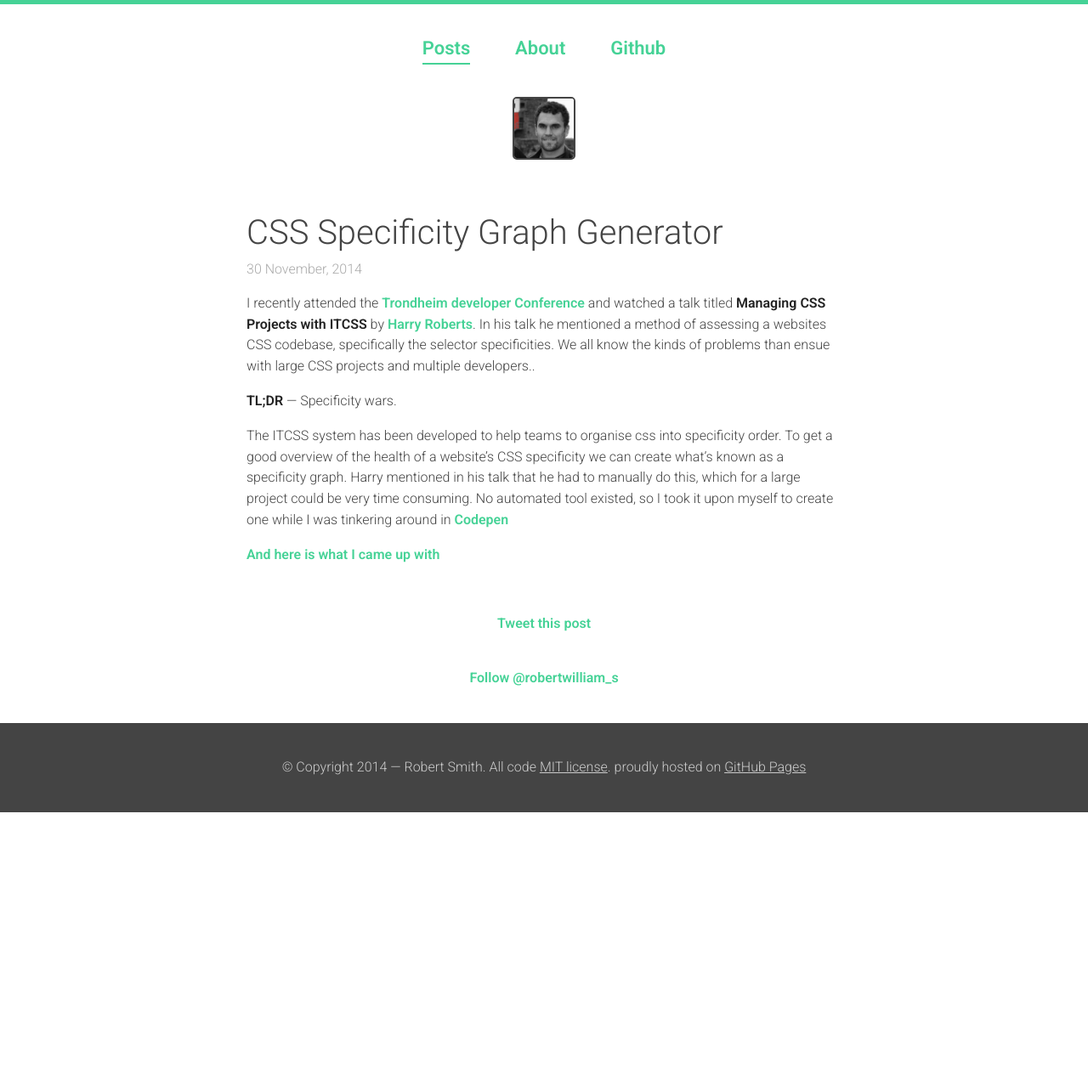
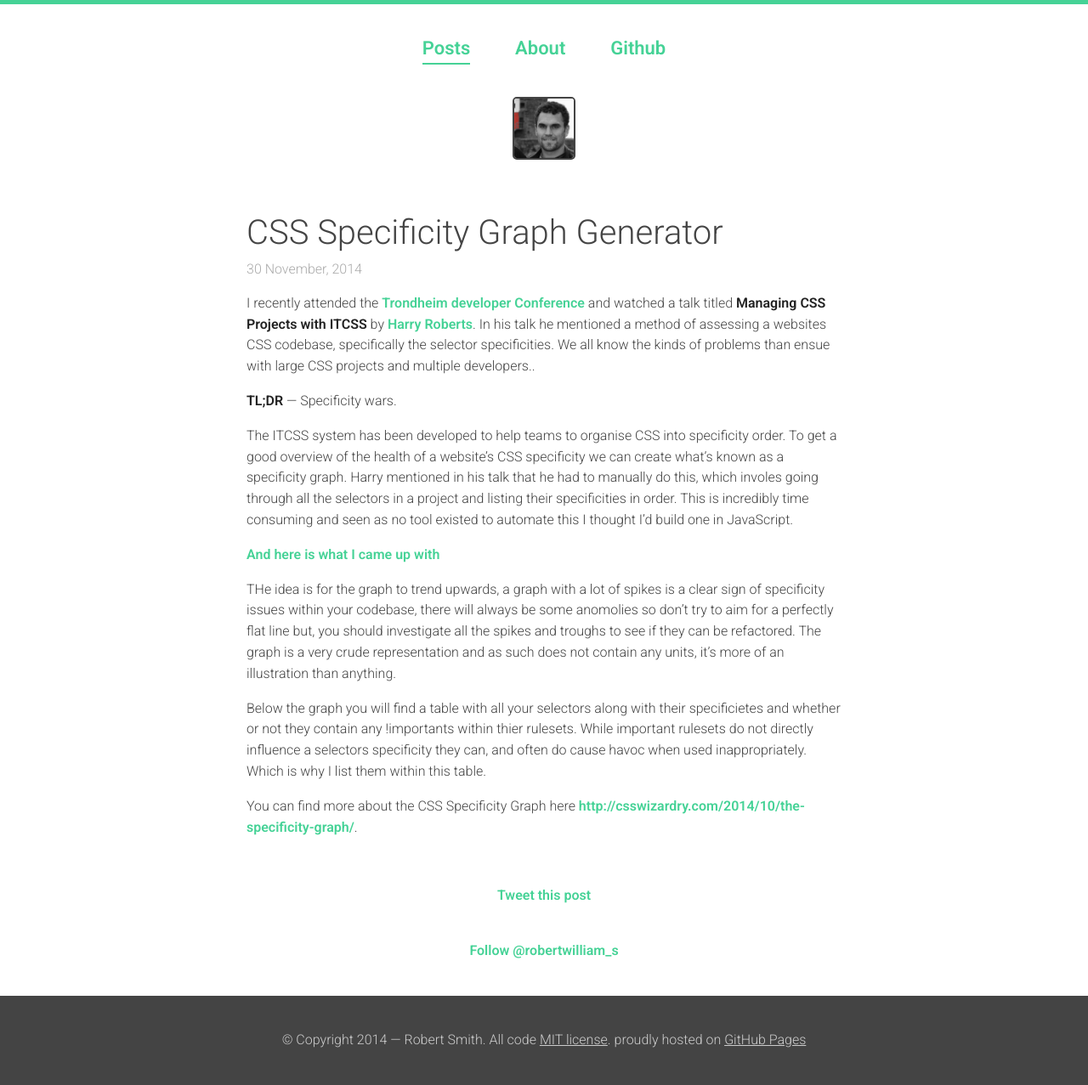
Before and after one commit to rbrtsmith/rbrtsmith.github.io, a Jekyll site: the page built from _posts/2014-11-30-css-specificity-graph-generator.md, in a window 1280 px wide. Shown: the whole page at 85% size. Built offline with Jekyll 4.4.1, drawn with Linux system fonts in a browser that asks for light colours; comment, search, counter and statistics services are not loaded; before the commit the page ends 956 px from its top, so only the background shows below that.

Commit message:
ammendemt to CSS specificity graph

```diff
--- a/_posts/2014-11-30-css-specificity-graph-generator.md
+++ b/_posts/2014-11-30-css-specificity-graph-generator.md
@@ -14,10 +14,21 @@ We all know the kinds of problems than ensue with large CSS projects and multipl
 
 __TL;DR__ &mdash; Specificity wars.
 
-The ITCSS system has been developed to help teams to organise css into specificity order.  To get
+The ITCSS system has been developed to help teams to organise CSS into specificity order.  To get
 a good overview of the health of a website's CSS specificity we can create what's known as a specificity
-graph.  Harry mentioned in his talk that he had to manually do this, which for a large project could
-be very time consuming.  No automated tool existed, so I took it upon myself to create one while I was
-tinkering around in [Codepen](http://codepen.io)
+graph.  Harry mentioned in his talk that he had to manually do this, which involes going through all the
+selectors in a project and listing their specificities in order.  This is incredibly time consuming and
+seen as no tool existed to automate this I thought I'd build one in JavaScript.
 
 [And here is what I came up with](http://codepen.io/rbrtsmith/full/oJHDl/)
+
+THe idea is for the graph to trend upwards, a graph with a lot of spikes is a clear sign of specificity
+issues within your codebase, there will always be some anomolies so don't try to aim for a perfectly flat line
+but, you should investigate all the spikes and troughs to see if they can be refactored.  The graph is a very
+crude representation and as such does not contain any units, it's more of an illustration than anything.
+
+Below the graph you will find a table with all your selectors along with their specificietes and whether or not
+they contain any !importants within thier rulesets.  While important rulesets do not directly influence a selectors
+specificity they can, and often do cause havoc when used inappropriately.  Which is why I list them within this table.
+
+You can find more about the CSS Specificity Graph here [http://csswizardry.com/2014/10/the-specificity-graph/](http://csswizardry.com/2014/10/the-specificity-graph/).
--- a/about/index.html
+++ b/about/index.html
@@ -70,7 +70,7 @@ meta: "About Robert Smith &ndash; Front-end Developer"
 			 using <a href="https://pages.github.com/">Github pages</a>.
 		</p>
 		<p>This website is built on <a href="http://jekyllrb.com/">Jekyll</a>
-			A static site generator, the css is written in <a href="http://sass-lang.com/">Sass</a>
+			A static site generator, the CSS is written in <a href="http://sass-lang.com/">Sass</a>
 			 using my own custom built framework utilizing the OOCSS
 			 philosophies.  This framework is also heavily inspired by
 			 <a href="https://github.com/inuitcss">inuit.css</a> and
@@ -84,6 +84,8 @@ meta: "About Robert Smith &ndash; Front-end Developer"
 			CSS minifcation &amp; Jekyll shell commands.<br>
 			Grunt runs ontop of <a href="http://nodejs.org/">Node.js</a>
 		</p>
+		<p>All posts on this site are written in <a href="http://daringfireball.net/projects/markdown/">Markdown</a>. A
+		text-to-HTML conversion tool.</p>
 	</section>
 	<section class="section section--alpha">
 		<header>
```
Also changed, not shown: css/style.css.
